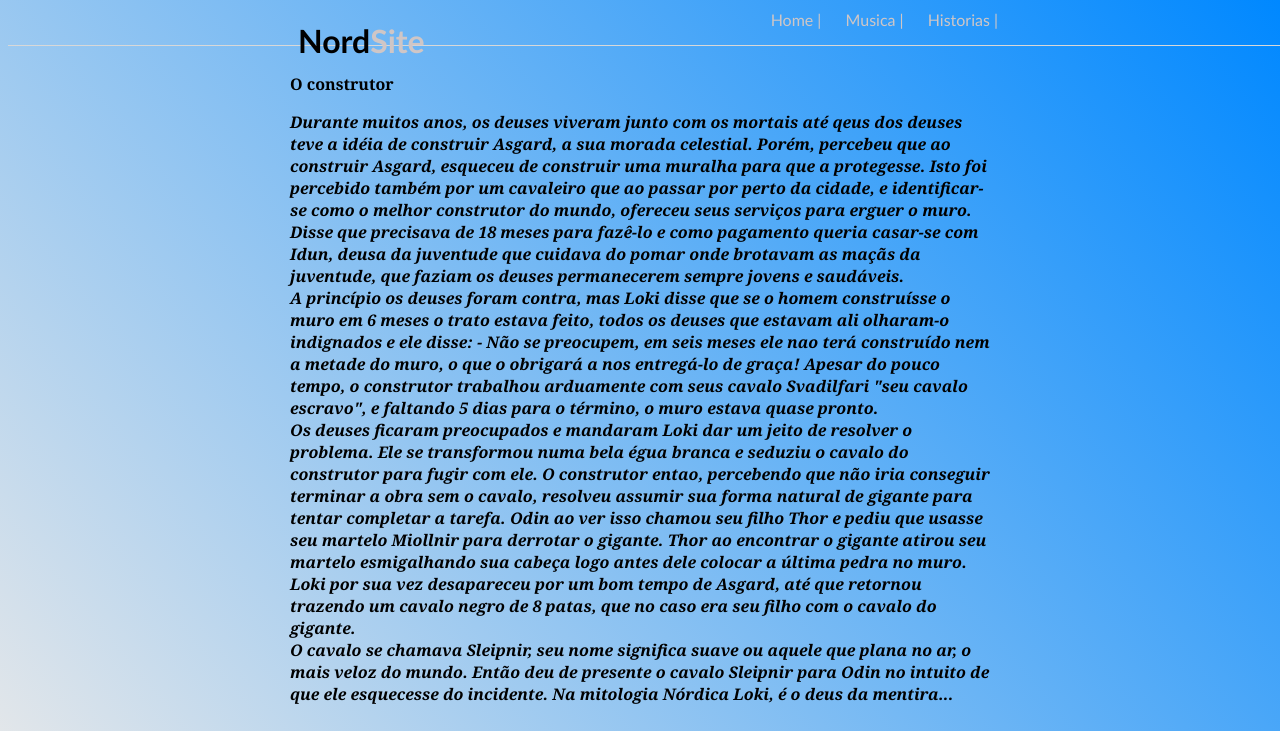
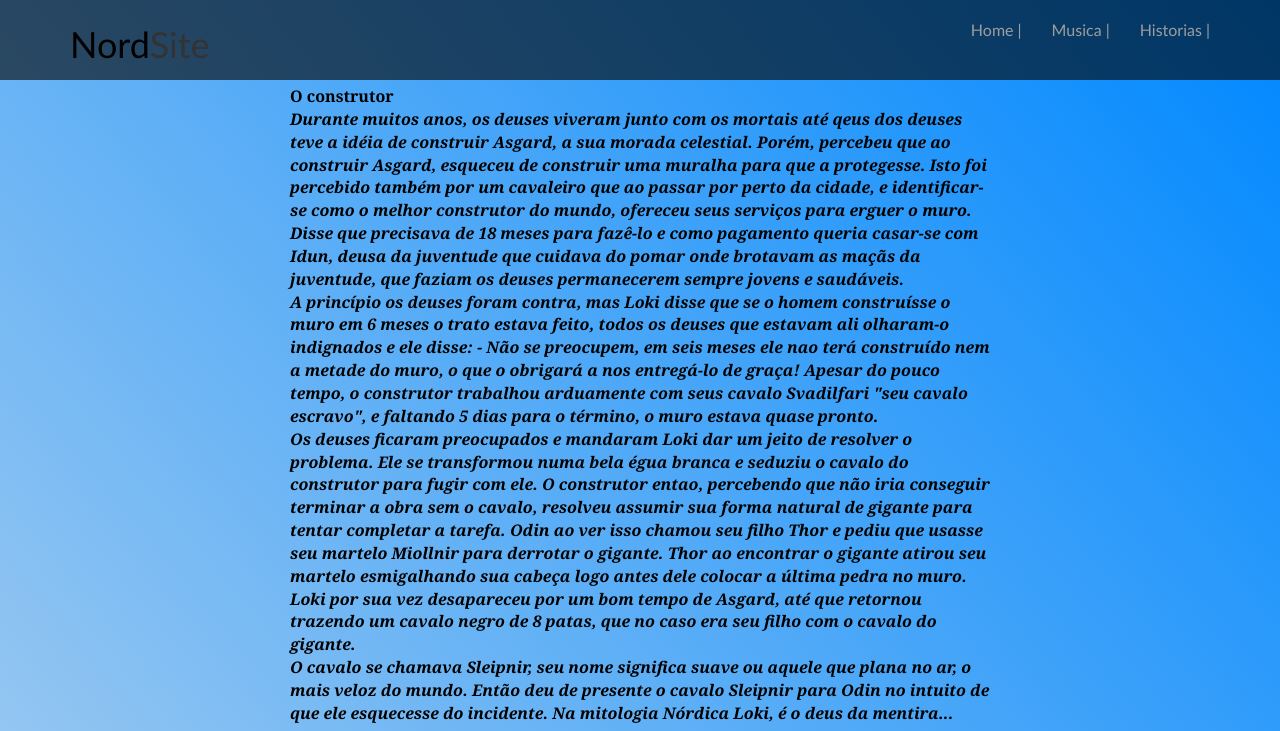
Before and after one commit to GustavoHenriqueJunqueira/Nordic_Site, a plain HTML site: page historia.html in a window 1280 px wide. Shown: the top 731 px of the page. Drawn offline with Linux system fonts and the light colour scheme.

Commit message:
Updates
Mais mudancas

```diff
--- a/css/estilo.css
+++ b/css/estilo.css
@@ -1,6 +1,6 @@
 
 html,body,.capa{
-    height: 100%;
+    height: auto;
     overflow: auto;
 }
 body{
@@ -12,22 +12,19 @@ body{
     font-size: 16px;
 }
 /*Barra de Navegacao*/
-#navegacao{
-    /*background:#f9f9f9;*/
-    border-bottom: 1px solid #d8d8d8;
-    height: 45px;
-    position: fixed;
-    width: 100%;
-    top: 0;
+nav.navbar-transparente{
+    padding: 5px 0px;
+    background: rgba(0,0,0,0.6);
+    border: none;
+}
 
-}
-#area{
-    width: 720px;
-    margin:0 auto;
-}
-#area-principal{
+
+
+#conteudo-principal{
+    padding-top:20px;
     width: 720px;
     margin:55px auto 10px auto;
+    color: #000;
 }
 #logo{
     float: left;
@@ -36,8 +33,7 @@ body{
     float: right;
     padding: 10px 0;
 }
-#postagem{
-   /* background-color: rgba(10,23,55,0.9);*/
+#conteudo-texto{
     padding: 10px;
     margin-bottom: 10px;
     font-family: Georgia, 'Times New Roman', Times, serif;
--- a/historia.html
+++ b/historia.html
@@ -1,25 +1,54 @@
 <!doctype html>
 <html>
     <head>
-        <title>NordSite - Historias</title>
+
+        <meta charset="utf-8">
+        <meta http-equiv="X-UA-Compatible" content="IE=edge">
+        <meta name="viewport" content="width=device-width,initial-scale=1">
+
+        <title class="titulo">NordSite</title width="200">
         <link rel="icon" href="img/CrossedAx.jpg" type="image/x-icon" />
-        <meta charset="utf-8">
-        <link rel="stylesheet" type="text/css" href="css/estilo.css"/>
+
+        <!--Bootstrap/Estilo-->
+        <link href="bootstrap_v3-3-6/css/bootstrap.min.css" rel="stylesheet">
+        <link href="css/estilo.css" rel="stylesheet">
+
+        <!-- HTML5 shim and Respond.js for IE8 support of HTML5 elements and media queries -->
+        <!-- WARNING: Respond.js doesn't work if you view the page via file:// -->
+        <!--[if lt IE 9]>
+            <script src="https://oss.maxcdn.com/html5shiv/3.7.2/html5shiv.min.js"></script>
+            <script src="https://oss.maxcdn.com/respond/1.4.2/respond.min.js"></script>
+        <![endif]-->
+
     </head>
     <body>
+        <nav class="navbar navbar-fixed-top navbar-inverse navbar-transparente">
+            <div class="container">
+            <!--Header-->
+                <div class="navbar-header">
 
-        <div id="navegacao">
-            <div id="area">
-                <h1 id="logo"><a href="index.html"><span class="preto">Nord</span>Site</a></h1>
-                <div id="menu">
-                    <a href="index.html">Home |</a>
-                    <a href="musicas.html">Musica |</a>
-                    <a href="historia.html">Historias |</a>
+                    <button type="button" class="navbar-toggle collapsed"
+                            data-toggle="collapse" data-target="#barra-navegacao">
+                        <span class="sr-only">alternar navegacao></span>
+                        <span class="icon-bar"></span>
+                        <span class="icon-bar"></span>
+                        <span class="icon-bar"></span>
+                    </button>
+
+                    <h1 id="logo"><span class="preto">Nord</span>Site</a></h1>
+                </div>
+                <!--Navbar-->
+                <div class="collapse navbar-collapse" id="barra-navegacao">
+                    <ul class="nav navbar-nav navbar-right" >
+                      <li><a href="index.html">Home |</a></li>
+                      <li><a href="musicas.html">Musica |</a></li>
+                      <li><a href="historia.html">Historias |</a></li>
+                    </ul>
                 </div>
             </div>
-        </div>
-        <div id="area-principal"><strong>
-            <div id="postagem">
+        </nav>
+        <div id="conteudo-principal"><strong>
+            <div id="conteudo-texto">
                 <span class="text">O construtor</span>
                 <p>
                   <i>
@@ -44,7 +73,7 @@
                 </p>
                 <img class="img-index" src="img/CONSTRUTOR DO MURO E SVADILFARI.jpg" width="400px" >
             </div>
-            <div id="texto">
+            <div id="conteudo-texto">
                 <span class="texto">O roubo do martelo de Thor</span>
                 <p>
                   <i>
```
Also changed, not shown: index.html (+7 -10 lines), musicas.html (+29 -14 lines).
